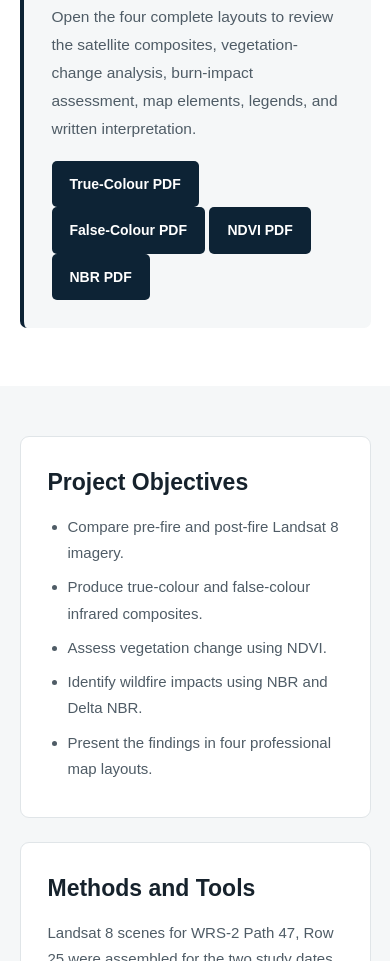
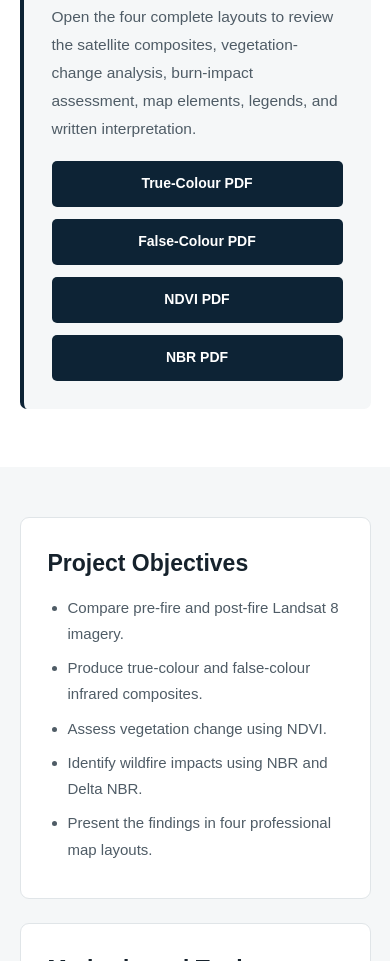
Before and after one commit to ImSreelesh/imsreelesh.github.io, a plain HTML site: page projects/wildfire.html in a window 390 px wide. Shown: the part 1614-2575 px from the top of the page. Drawn offline with Linux system fonts and the light colour scheme.

Commit message:
Improve full portfolio styling

```diff
--- a/style.css
+++ b/style.css
@@ -423,7 +423,7 @@ footer {
 
 
 /* =========================
-   RESPONSIVE
+   HOMEPAGE RESPONSIVE
 ========================= */
 
 @media (max-width: 1000px) {
@@ -562,6 +562,8 @@ footer {
   }
 
 }
+
+
 /* =========================
    PROJECT DETAIL PAGE
 ========================= */
@@ -599,7 +601,9 @@ footer {
 }
 
 
-/* PROJECT OVERVIEW */
+/* =========================
+   PROJECT OVERVIEW
+========================= */
 
 .project-overview-section {
   padding: 58px 0;
@@ -625,7 +629,9 @@ footer {
 }
 
 
-/* PROJECT INFORMATION */
+/* =========================
+   PROJECT INFORMATION
+========================= */
 
 .project-info-card {
   padding: 28px;
@@ -653,7 +659,9 @@ footer {
 }
 
 
-/* PDF BOX */
+/* =========================
+   PROJECT FILE BOX
+========================= */
 
 .project-pdf-box {
   margin-top: 38px;
@@ -689,7 +697,35 @@ footer {
 }
 
 
-/* LOWER PROJECT CONTENT */
+/* =========================
+   PROJECT FILE BUTTON GRID
+========================= */
+
+.project-file-links {
+  display: grid;
+  grid-template-columns: repeat(3, minmax(0, 1fr));
+  gap: 12px;
+  margin-top: 18px;
+}
+
+.project-file-links .file-button {
+  display: flex;
+  align-items: center;
+  justify-content: center;
+
+  width: 100%;
+  min-height: 46px;
+  margin: 0;
+  padding: 10px 14px;
+
+  text-align: center;
+  line-height: 1.25;
+}
+
+
+/* =========================
+   LOWER PROJECT CONTENT
+========================= */
 
 .project-content-section {
   padding: 50px 0 75px;
@@ -745,7 +781,9 @@ footer {
 }
 
 
-/* PROJECT DETAIL RESPONSIVE */
+/* =========================
+   PROJECT DETAIL RESPONSIVE
+========================= */
 
 @media (max-width: 850px) {
 
@@ -758,6 +796,16 @@ footer {
   }
 
 }
+
+
+@media (max-width: 750px) {
+
+  .project-file-links {
+    grid-template-columns: repeat(2, minmax(0, 1fr));
+  }
+
+}
+
 
 @media (max-width: 650px) {
 
@@ -778,3 +826,12 @@ footer {
   }
 
 }
+
+
+@media (max-width: 480px) {
+
+  .project-file-links {
+    grid-template-columns: 1fr;
+  }
+
+}
```
